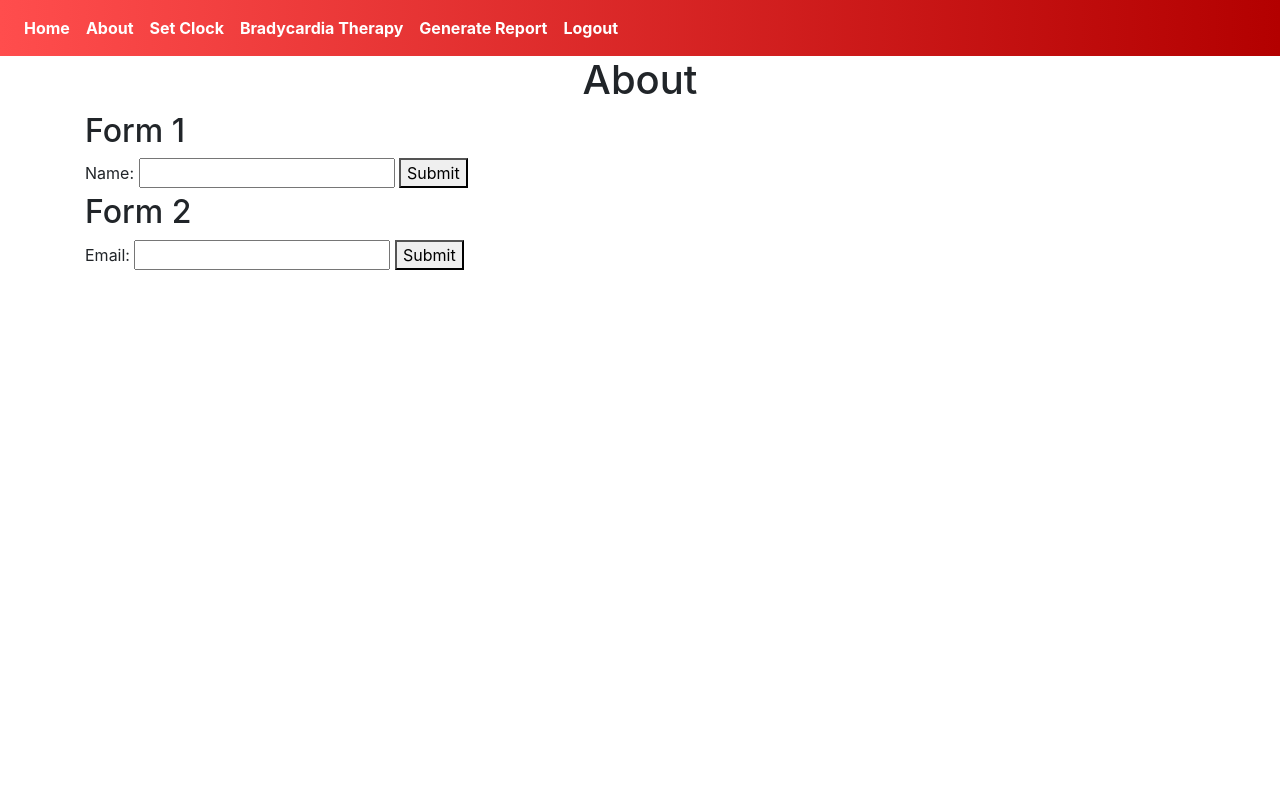
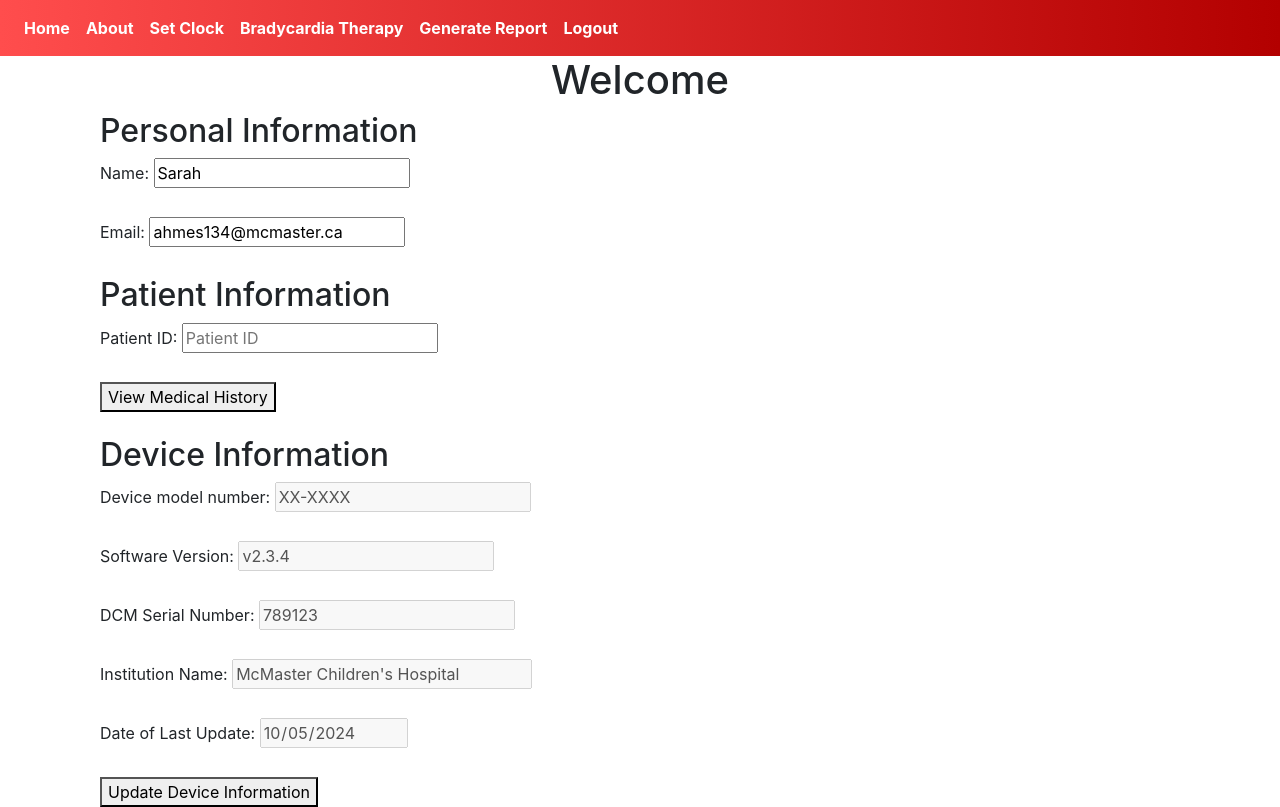
Before and after one commit to icaicarus/Pacemaker, a Flask app: page /about in a window 1280 px wide. Before the commit the page ends 270 px from the top, so only its background shows below. Run offline with Flask 3, Linux system fonts and the light colour scheme; a user stored in the database is signed in; some libraries are stand-ins or nearby versions.

Commit message:
about page

```diff
--- a/website/templates/about.html
+++ b/website/templates/about.html
@@ -1,21 +1,51 @@
-{% extends "base.html" %} {% block title %}Login{% endblock %} {% block content
-%}
-<h1 align="center">About</h1>
-<body>
-  <div class="form-container">
-    <form class="left-form">
-      <h2>Form 1</h2>
+{% extends "base.html" %}
+
+{% block title %}About{% endblock %}
+
+{% block content %}
+
+<div class="about-page">
+  <h1 align="center">Welcome</h1>
+
+  <div class="container">
+    <!-- Left Column: Personal and Patient Information -->
+    <div class="left-column">
+      <h2>Personal Information</h2>
       <label for="name">Name:</label>
-      <input type="text" id="name" name="name" />
-      <button type="submit">Submit</button>
-    </form>
+      <input type="text" id="name" name="name" placeholder="Name" value="{{ user.first_name }}"><br><br>
 
-    <form class="right-form">
-      <h2>Form 2</h2>
       <label for="email">Email:</label>
-      <input type="email" id="email" name="email" />
-      <button type="submit">Submit</button>
-    </form>
+      <input type="email" id="email" name="email" placeholder="Email" value="{{ user.email }}"><br><br>
+
+      <h2>Patient Information</h2>
+      <label for="patient-id">Patient ID:</label>
+      <input type="text" id="patient-id" name="patient-id" placeholder="Patient ID" value="{{ user.patient_id }}"><br><br>
+
+      <button class="view-medical-history-btn">View Medical History</button><br><br>
+    </div>
+
+    <!-- Right Column: Device Information -->
+    <div class="right-column">
+      <h2>Device Information</h2>
+      <label for="model-number">Device model number:</label>
+      <input type="text" id="model-number" name="model-number" placeholder="Model Number" value="XX-XXXX" disabled><br><br>
+
+      <label for="version">Software Version:</label>
+      <input type="text" id="version" name="version" placeholder="Version" value="v2.3.4" disabled><br><br>
+
+      <label for="serial-number">DCM Serial Number:</label>
+      <input type="text" id="serial-number" name="serial-number" placeholder="Serial Number" value="789123" disabled><br><br>
+
+      <label for="institution-name">Institution Name:</label>
+      <input type="text" id="institution-name" name="institution-name" placeholder="Institution Name" value="McMaster Children's Hospital" disabled style="width: 300px;"><br><br>
+
+
+      <label for="update-date">Date of Last Update:</label>
+      <input type="date" id="update-date" name="update-date" value="2024-10-05" disabled><br><br>
+
+      <button class="update-device-info-btn">Update Device Information</button>
+    </div>
   </div>
-</body>
+
+
 {% endblock %}
```
